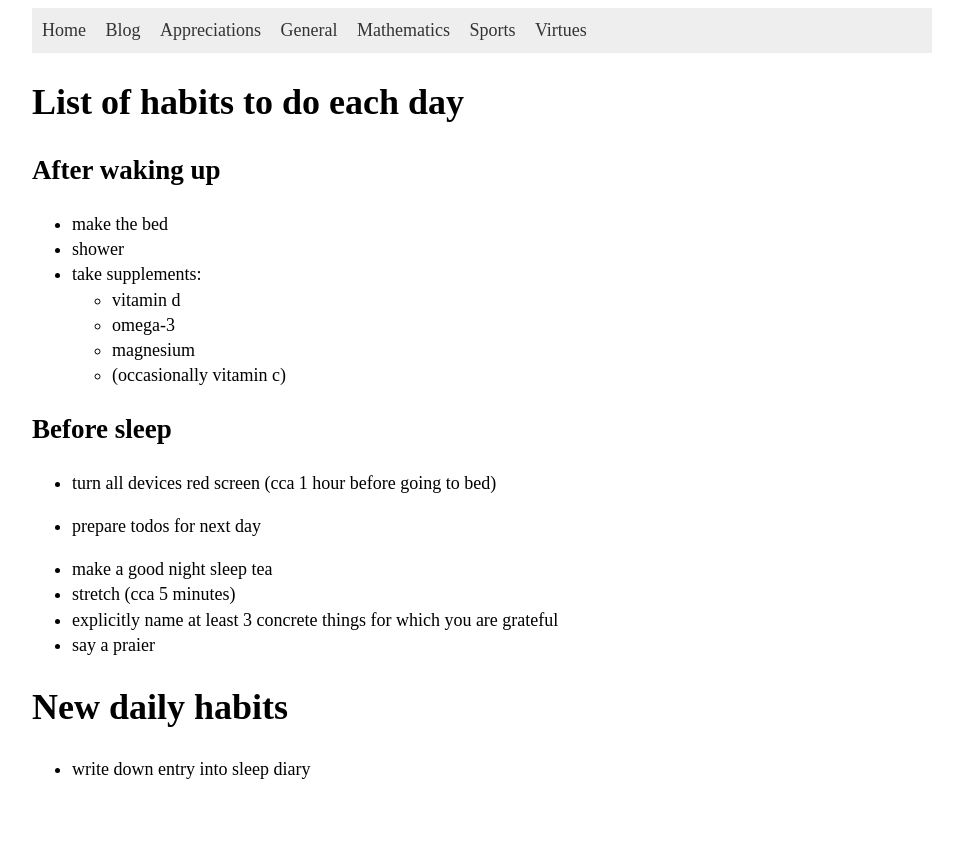
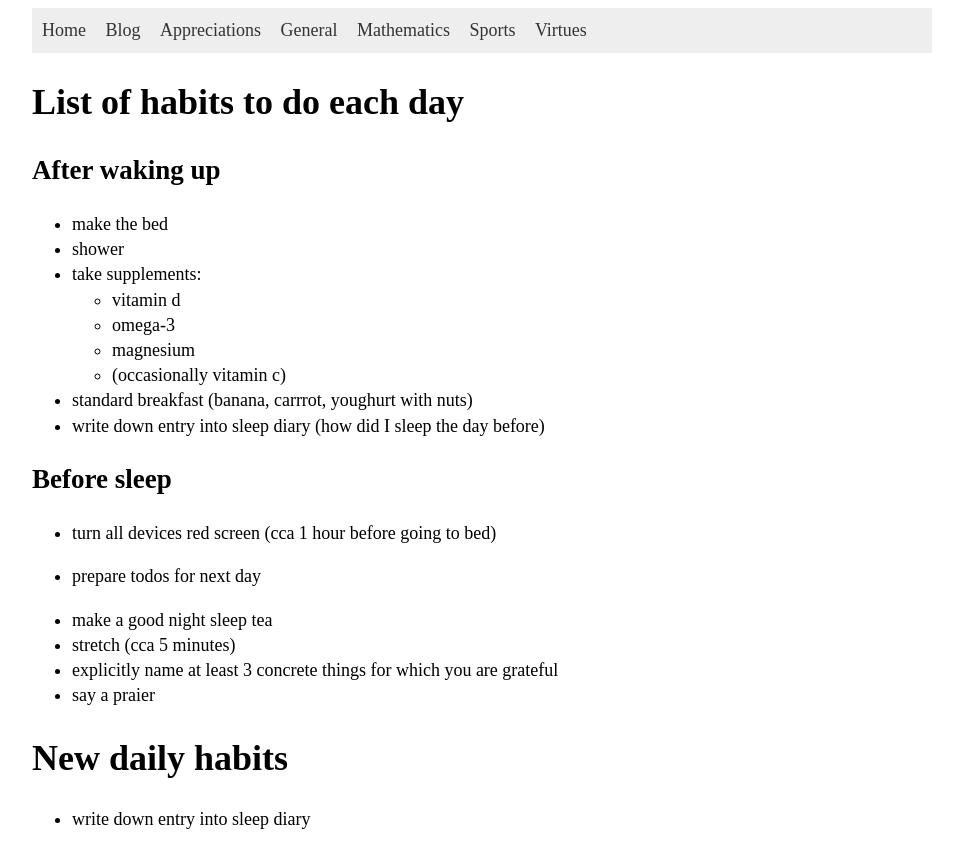
Before and after one commit to hartmaj2/hartmaj2.github.io, a Jekyll site: the page built from _posts/2025-06-01-post.md, in a window 1280 px wide. Shown: the top 868 px of the page, without its empty margins (158-1121 px from the left). Built offline with Jekyll 4.4.1, drawn with Linux system fonts in a browser that asks for light colours.

Commit message:
Update daily habits

```diff
--- a/_posts/2025-06-01-post.md
+++ b/_posts/2025-06-01-post.md
@@ -13,6 +13,8 @@ title: Daily Habits
   - omega-3
   - magnesium
   - (occasionally vitamin c)
+- standard breakfast (banana, carrrot, youghurt with nuts)
+- write down entry into sleep diary (how did I sleep the day before)
 
 ## Before sleep
 - turn all devices red screen (cca 1 hour before going to bed)
```
